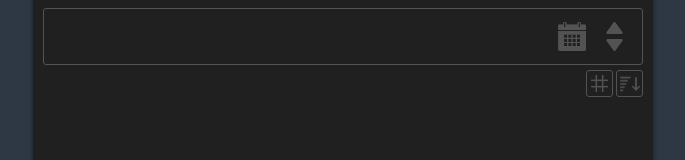
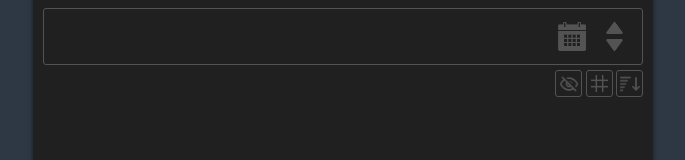
Before and after one commit to XenoQQ/ticktick, a React (Create React App) app: page / in a window 1280 px wide. Shown: the part 123-283 px from the top of the page, without its empty margins (297-982 px from the left). Built offline with nearby package versions, Linux system fonts and the light colour scheme.

Commit message:
new file:   src/assets/images/icon-hide.png 	new file:   src/assets/images/icon-show.png 	modified:   src/components/todoitem.tsx 	modified:   src/components/todotoolbar.tsx 	new file:   src/store/showSlice.ts 	modified:   src/store/store.ts

```diff
--- a/src/components/todoitem.tsx
+++ b/src/components/todoitem.tsx
@@ -1,7 +1,8 @@
 import React from 'react';
 import { styled, keyframes, css } from 'styled-components';
 import { TodoItemProps } from '../controls/types';
-import { useDispatch } from 'react-redux';
+import { useDispatch, useSelector } from 'react-redux';
+import { RootState } from '../store/store';
 import { toggleDoneStatus, deleteTodo } from '../store/todoSlice';
 import IconSettings from '../assets/images/icon-menu.png';
 import IconDelete from '../assets/images/icon-delete.png';
@@ -49,6 +50,8 @@ const MainContainer = styled.div`
 
     width: 100%;
     height: 35px;
+
+    margin: 0 0 5px 0;
 
     justify-content: center;
     align-items: center;
@@ -270,8 +273,6 @@ const SubContainer = styled.div`
     width: 100%;
     height: 24px;
 
-    margin: 5px 0 0 0%;
-
     flex-direction: row;
     justify-content: space-between;
     align-items: center;
@@ -325,6 +326,8 @@ const TodoItem: React.FC<TodoItemProps> = ({ data }) => {
     const OpenMenuButtonRef = React.useRef<HTMLDivElement>(null);
     const priorityMenuContainerRef = React.useRef<HTMLDivElement>(null);
     const priorityMenuButtonRef = React.useRef<HTMLDivElement>(null);
+
+    const showSub = useSelector((state: RootState) => state.showSub);
 
     const dispatch = useDispatch();
 
@@ -435,6 +438,7 @@ const TodoItem: React.FC<TodoItemProps> = ({ data }) => {
                         </>
                     )}
                 </MainContainer>
+                {showSub && (
                     <SubContainer>
                         <DateContainer>{formatDate(data.targetDate)}</DateContainer>
                         <TagsContainer>
@@ -443,6 +447,7 @@ const TodoItem: React.FC<TodoItemProps> = ({ data }) => {
                             ))}
                         </TagsContainer>
                     </SubContainer>
+                )}
             </Wrapper>
         </>
     );
--- a/src/components/todotoolbar.tsx
+++ b/src/components/todotoolbar.tsx
@@ -1,10 +1,14 @@
 import React from 'react';
 import { styled, css } from 'styled-components';
-import { useDispatch } from 'react-redux';
+import { useDispatch, useSelector } from 'react-redux';
 import { sortTodos } from '../store/todoSlice';
 import { switchGroupCase } from '../store/groupSlice';
 import { TitleMap, VisibleCase, VisibleCaseState, SortCase, GroupCase } from '../controls/types';
 import IconSort from '../assets/images/icon-sort.png';
+import IconShow from '../assets/images/icon-show.png';
+import IconHide from '../assets/images/icon-hide.png';
+import { RootState } from '../store/store';
+import { switchShow } from '../store/showSlice';
 
 const Wrapper = styled.div`
     z-index: 100;
@@ -16,6 +20,38 @@ const Wrapper = styled.div`
     justify-content: end;
 
     user-select: none;
+`;
+
+const ShowButton = styled.div<{ activeButton: boolean }>`
+    position: relative;
+    right: 34px;
+
+    width: 25px;
+    height: 25px;
+
+    margin: 5px 0 0 0;
+
+    border: 1px solid #535353;
+    border-radius: 3px;
+
+    align-self: flex-end;
+
+    transition: 0.5s ease;
+
+    cursor: pointer;
+
+    ${({ activeButton }) =>
+        activeButton
+            ? css`
+                  background: no-repeat center/80% url(${IconShow});
+              `
+            : css`
+                  background: no-repeat center/80% url(${IconHide});
+              `}
+
+    &:hover {
+        opacity: 0.7;
+    }
 `;
 
 const OpenButton = styled.div<{ activeButton: boolean }>`
@@ -195,6 +231,8 @@ const TodoToolbar: React.FC = () => {
     const toolBarRef = React.useRef<HTMLDivElement>(null);
     const buttonRef = React.useRef<HTMLDivElement>(null);
 
+    const showSub = useSelector((state: RootState) => state.showSub);
+
     const dispatch = useDispatch();
 
     const [visibleCase, setVisibleCase] = React.useState<VisibleCaseState>({
@@ -275,9 +313,14 @@ const TodoToolbar: React.FC = () => {
         none: 'Дата добавления',
     };
 
+    const handleShowClick = () => {
+        dispatch(switchShow());
+    };
+
     return (
         <>
             <Wrapper>
+                <ShowButton activeButton={showSub} onClick={() => handleShowClick()} />
                 <OpenButton
                     activeButton={visibleCase.CaseContainerVisible}
                     ref={buttonRef}
--- /dev/null
+++ b/src/store/showSlice.ts
@@ -0,0 +1,16 @@
+import { createSlice } from '@reduxjs/toolkit';
+
+const initialState = false;
+
+const showSlice = createSlice({
+    name: 'showSub',
+    initialState,
+    reducers: {
+        switchShow: (state) => {
+            return !state;
+        },
+    },
+});
+
+export const { switchShow } = showSlice.actions;
+export default showSlice.reducer;
--- a/src/store/store.ts
+++ b/src/store/store.ts
@@ -2,12 +2,14 @@ import { configureStore } from '@reduxjs/toolkit';
 import todoSlice from './todoSlice';
 import groupSlice from './groupSlice';
 import hashtagSlice from './hashtagSlice';
+import showSlice from './showSlice';
 
 export const store = configureStore({
     reducer: {
         todos: todoSlice,
         groupSwitch: groupSlice,
         hashtags: hashtagSlice,
+        showSub: showSlice,
     },
 });
 
```
Also changed, not shown: src/assets/images/icon-hide.png (added), src/assets/images/icon-show.png (added). Lines whose indentation alone changed are shown as unchanged.
